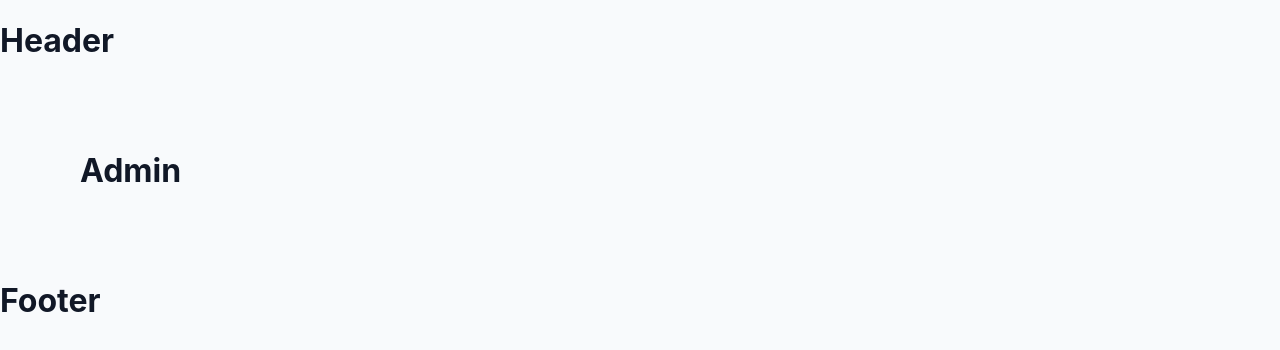
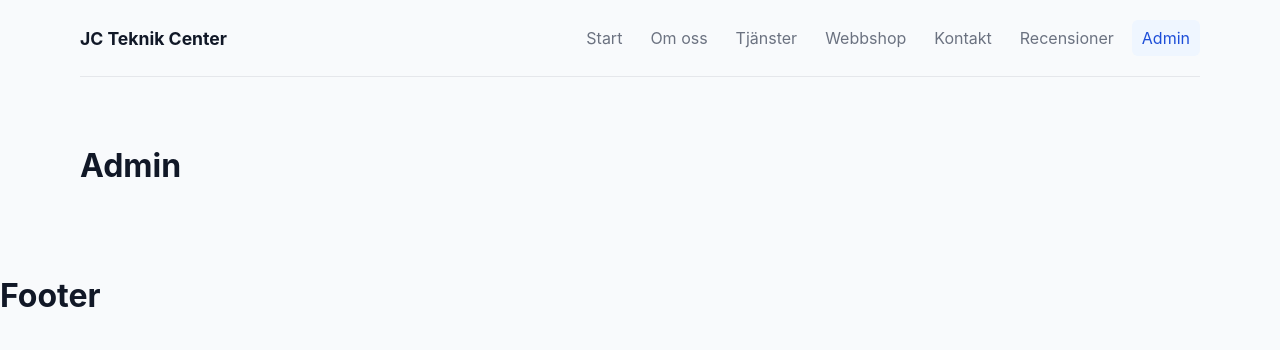
Before and after one commit to Samuel6693/JC-Teknik-Center, a React (Vite) app: page /admin in a window 1280 px wide. Shown: the top 350 px of the page. Built offline with nearby package versions, Linux system fonts and the light colour scheme.

Commit message:
feat: implement Header component with navigation and styles

```diff
--- /dev/null
+++ b/src/components/Header.css
@@ -0,0 +1,38 @@
+.site-header {
+  width: min(var(--container-width), calc(100% - 40px));
+  margin: 0 auto;
+  padding: 20px 0;
+  display: flex;
+  align-items: center;
+  justify-content: space-between;
+  gap: 24px;
+  border-bottom: 1px solid var(--color-border);
+}
+
+.site-logo {
+  color: var(--color-text);
+  font-size: 1.1rem;
+  font-weight: 700;
+  text-decoration: none;
+  white-space: nowrap;
+}
+
+.site-nav {
+  display: flex;
+  flex-wrap: wrap;
+  justify-content: flex-end;
+  gap: 8px;
+}
+
+.site-nav__link {
+  border-radius: var(--radius-sm);
+  color: var(--color-muted);
+  padding: 8px 10px;
+  text-decoration: none;
+}
+
+.site-nav__link:hover,
+.site-nav__link--active {
+  background: #eff6ff;
+  color: var(--color-primary-dark);
+}
--- a/src/components/Header.jsx
+++ b/src/components/Header.jsx
@@ -1,5 +1,38 @@
+import { NavLink } from 'react-router-dom'
+import "./Header.css"
+
+const navLinks = [
+  { label: "Start", path: "/" },
+  { label: "Om oss", path: "/om-oss" },
+  { label: "Tjänster", path: "/tjanster" },
+  { label: "Webbshop", path: "/webbshop" },
+  { label: "Kontakt", path: "/kontakt" },
+  { label: "Recensioner", path: "/recensioner" },
+  { label: "Admin", path: "/admin" },
+]
+
 function Header() {
-  return <h1>Header</h1>
+  return (
+    <header className="site-header">
+      <NavLink className="site-logo" to="/">
+        JC Teknik Center
+      </NavLink>
+
+      <nav className="site-nav" aria-label="Huvudnavigation">
+        {navLinks.map((link) => (
+          <NavLink
+            className={({ isActive }) =>
+              isActive ? "site-nav__link site-nav__link--active" : "site-nav__link"
+            }
+            key={link.path}
+            to={link.path}
+          >
+            {link.label}
+          </NavLink>
+        ))}
+      </nav>
+    </header>
+  )
 }
 
 export default Header
```
